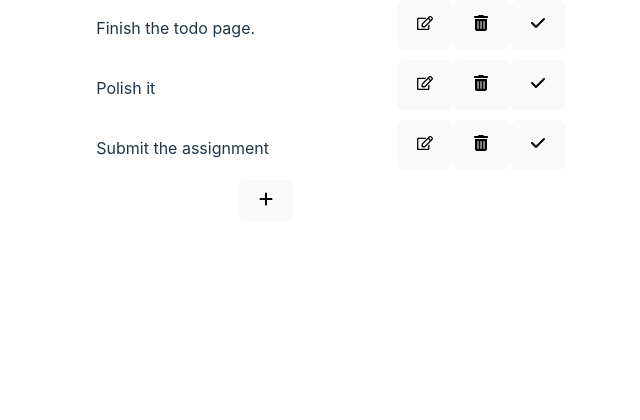
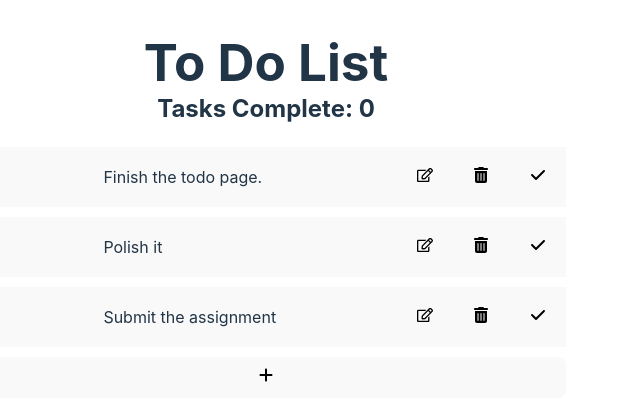
Before and after one commit to AshCaiH/cn_w5_react-todoApp, a React (Vite) app: page / in a window 1280 px wide. Shown: the top 420 px of the page, without its empty margins (374-1014 px from the left). Built offline with nearby package versions, Linux system fonts and the light colour scheme.

Commit message:
Added completion tracker to top of page

```diff
--- a/src/App.css
+++ b/src/App.css
@@ -1,3 +1,11 @@
+h1 {
+  margin-bottom: 0;
+}
+
+h2 {
+  margin-top: 0;
+}
+
 #root {
   display:flex;
   flex-direction: column;
@@ -7,23 +15,36 @@
   width:100vw;
 }
 
+.crown {
+  color: rgb(207, 167, 36);
+  position:relative;
+  top: 0.2rem;
+}
+
+.toDoCards {
+  display: flex;
+  flex-direction: column;
+}
+
 .toDoCard {
   display: flex;
   flex-direction: row;
   position:relative;
   left: 0;
   width: 600px;
-  height: 50px;
+  height: 60px;
   margin-bottom: 10px;
   scale: 1 1;
   transition: all 0.3s ease-in-out;
   overflow: hidden;
+  background-color: #F9F9F9;
+  align-items: center;
 }
 
 .imgComplete {
   position:absolute;
-  height: 80px;
-  top: -10px;
+  height: 83px;
+  top: -11px;
   mix-blend-mode: multiply;
   opacity: 0;
   scale: 2;
@@ -32,20 +53,20 @@
 
 .complete .imgComplete {
   position:absolute;
-  height: 80px;
-  top: -10px;
   mix-blend-mode: multiply;
   opacity: 0.5;
   scale: 1;
 }
 
 .toDoSpacer {
-  width: 260px;
+  width: 240px;
+  padding-right: 20px;
   transition: all 0.3s ease-out;
+  /* background-color: grey; */
 }
 
 .complete .toDoSpacer {
-  width: 220px;
+  padding-right: 0;
 }
 
 .toDoDesc {
--- a/src/App.jsx
+++ b/src/App.jsx
@@ -1,6 +1,7 @@
 import { useState } from 'react'
-import { FaTrashCan, FaPlus, FaCheck } from 'react-icons/fa6';
+import { FaTrashCan, FaPlus, FaCheck, FaCrown } from 'react-icons/fa6';
 import { FaRegEdit } from 'react-icons/fa';
+import { BiSolidCrown } from "react-icons/bi";
 import imgComplete from "./assets/complete.png";
 import './App.css'
 
@@ -69,11 +70,21 @@ function App() {
     refreshList();
   }
 
+  let completedTasks = 0;
+  items.map((item) => {if (item.complete) completedTasks += 1})
+
   return (
     <>
+      <h1>To Do List</h1>
+      <h2>Tasks Complete: {completedTasks} {completedTasks == items.length && <BiSolidCrown className="crown"/>}</h2>
+      <div className="toDoCards">
         {/* Remove deleted items from the list */}
         {items.map((item) => {
+
+          // Track number of completed tasks.
+          let completed = 0;
           let classes = "toDoCard";
+
           if (item.deleting === true) classes += " deleting";
           if (item.complete === true) classes += " complete";
 
@@ -101,6 +112,7 @@ function App() {
         })}
 
         <button onClick={addItem}><FaPlus/></button>
+      </div>
     </>
   )
 }
```
Lines whose indentation alone changed are shown as unchanged.
